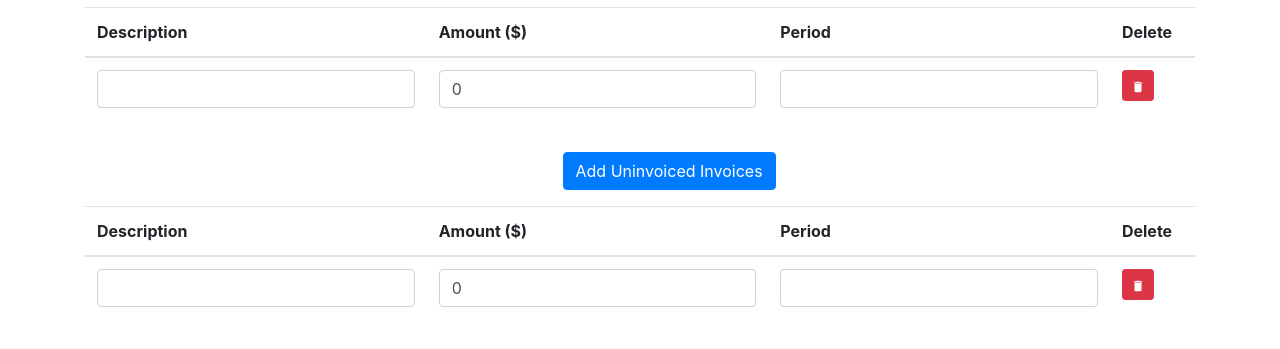
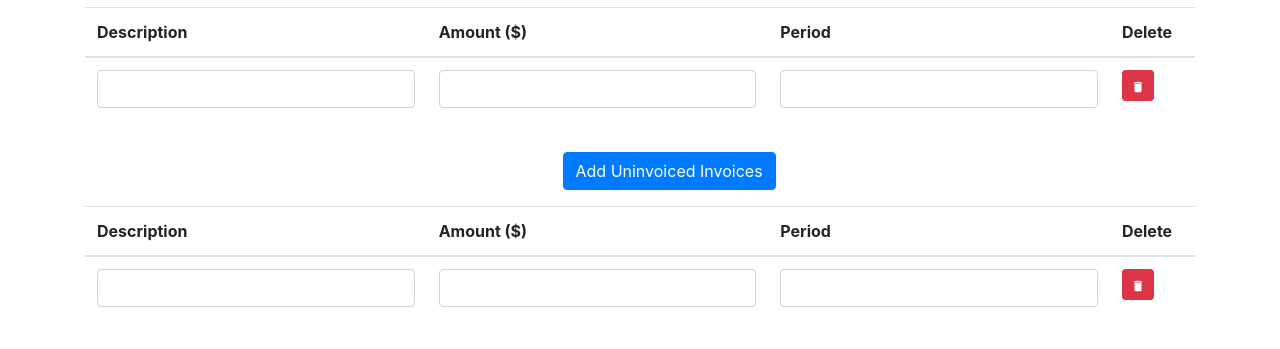
Before and after one commit to dahnielkim/formify, a Vue app: page / in a window 1280 px wide. Shown: the part 171-520 px from the top of the page. Built offline with nearby package versions, Linux system fonts and the light colour scheme.

Commit message:
#6 - fixed leading amount input allowing leading zeros

```diff
--- a/src/components/DynamicInput/DynamicInput.js
+++ b/src/components/DynamicInput/DynamicInput.js
@@ -33,7 +33,7 @@ const DynamicInput = props => {
                             data-id={idx}
                             id={amountid}
                             onChange={props.handleChange}
-                            value={props.invoice[idx].amount}
+                            value={props.invoice[idx].amount.toString().replace(/^0+/, '')}
                             className="amount"
                         />
                     </td>
```
